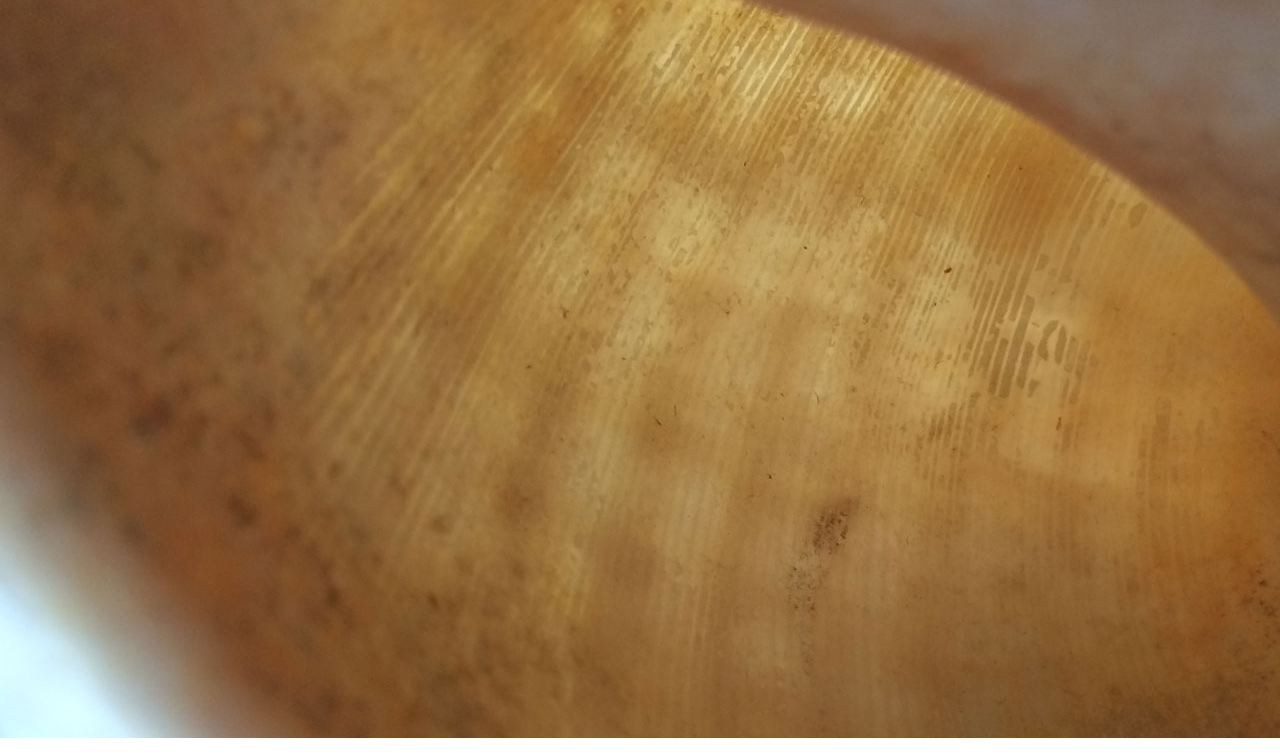
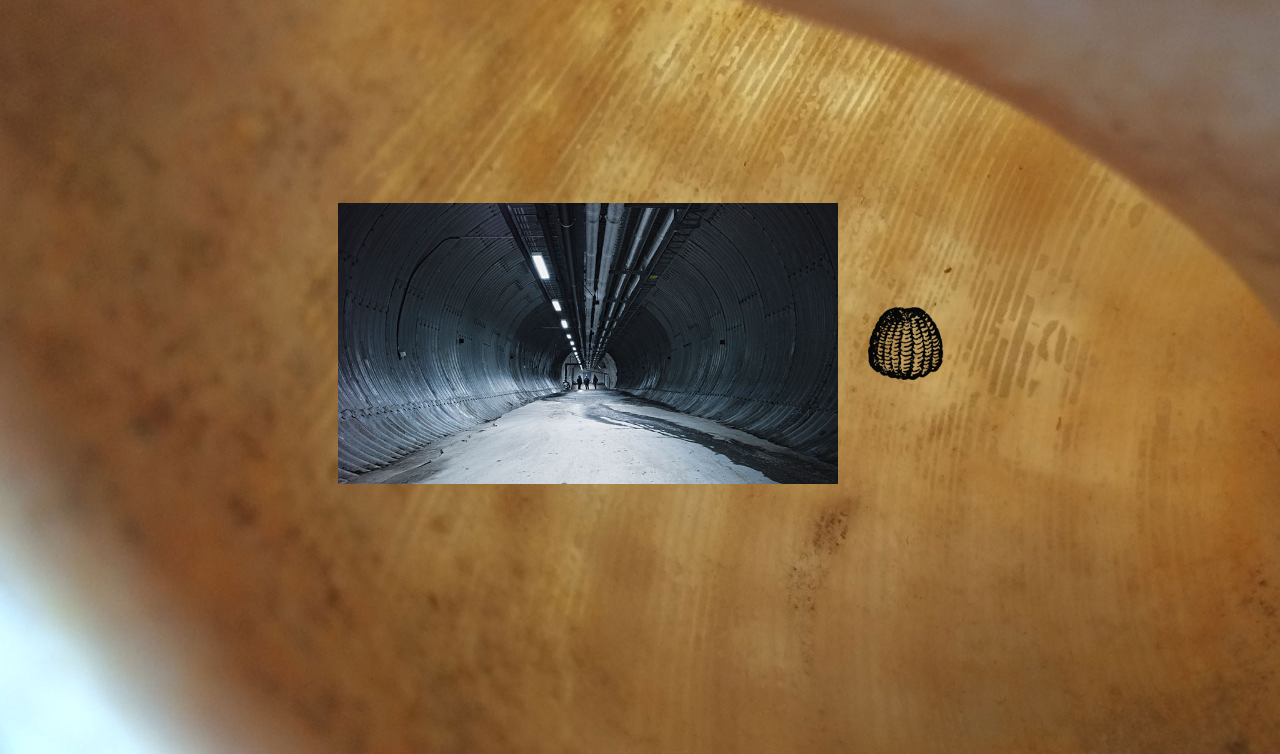
Before and after one commit to oskarradon/atrium, a website: page src/the_water_gate_it_is_west_under_the_sunset_the_waning_moon.html in a window 1280 px wide. Shown: the part 62-816 px from the top of the page. Drawn offline with nearby package versions, Linux system fonts and the light colour scheme; files that its build step writes are made by us from their sources; files whose address does not match are found by name.

Commit message:
Add images and flex to 01

```diff
--- a/src/scss/01.scss
+++ b/src/scss/01.scss
@@ -4,6 +4,27 @@
 body {
   font-family: "Asea", serif;
   background: url(../assets/01/39-shell-mouth-rightsized.jpg) top center;
-  // background-size: contain;
   background-repeat: no-repeat;
 }
+
+section {
+  display:flex;
+  justify-content: center;
+  align-items: center;
+  height: 100vh;
+  margin-top: -49px;
+}
+
+#svalbard {
+  width: 50vw;
+  max-width: 500px;
+  min-width: 175px;
+}
+
+#owl {
+  width: 50px;
+  margin-left: 30px;
+  @media (min-width: 500px) {
+    width: 75px;
+  }
+}
--- a/src/the_water_gate_it_is_west_under_the_sunset_the_waning_moon.html
+++ b/src/the_water_gate_it_is_west_under_the_sunset_the_waning_moon.html
@@ -13,7 +13,14 @@
     <a href="/index.html"><img src="assets/nav/homestone.png" alt="Home" id="homestone"></a>
     <a href="in_the_movement_of_shining_water_serene_air.html"><img src="assets/nav/petal-right.png" alt="Forward" id="petal-right"></a>
   </nav>
-
+  <section>
+    <div>
+      <img src="assets/01/39-seed-vault-tunnel.jpg" alt="" id="svalbard">
+    </div>
+    <div>
+      <img src="assets/01/39-owl-larva.png" alt="" id="owl">
+    </div>
+  </section>
   <footer>
     <script src="js/scripts.min.js"></script>
   </footer>
```
Also changed, not shown: dist/assets/01/39-owl-larva.png (added), dist/assets/01/39-seed-vault-tunnel.jpg (added), dist/css/01.min.css, dist/the_water_gate_it_is_west_under_the_sunset_the_waning_moon.html.
